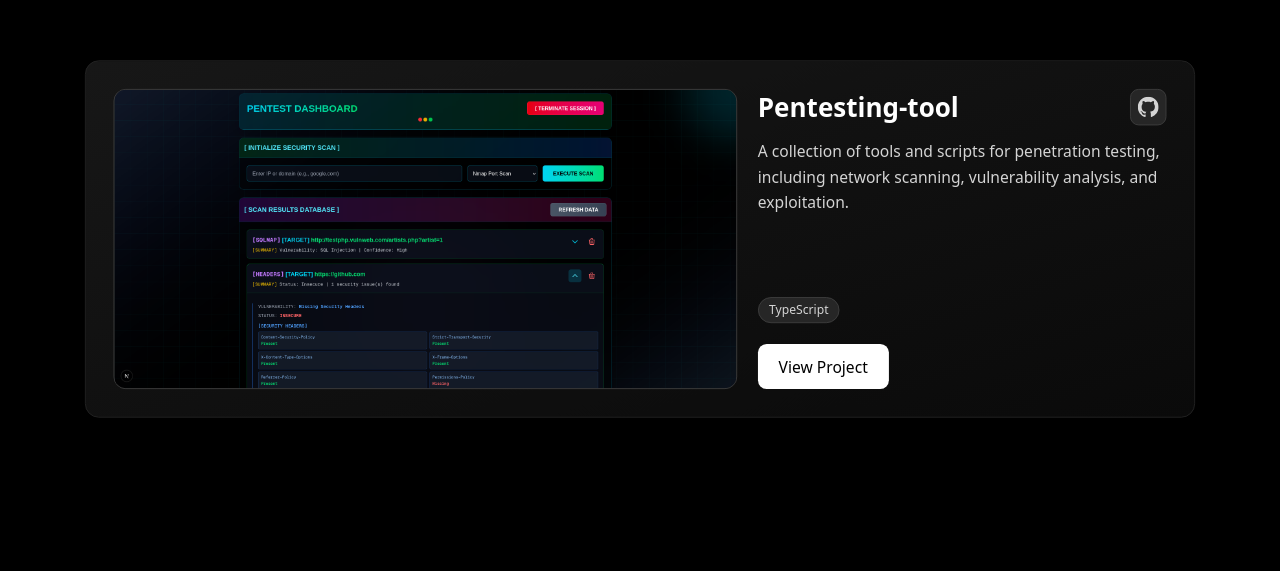
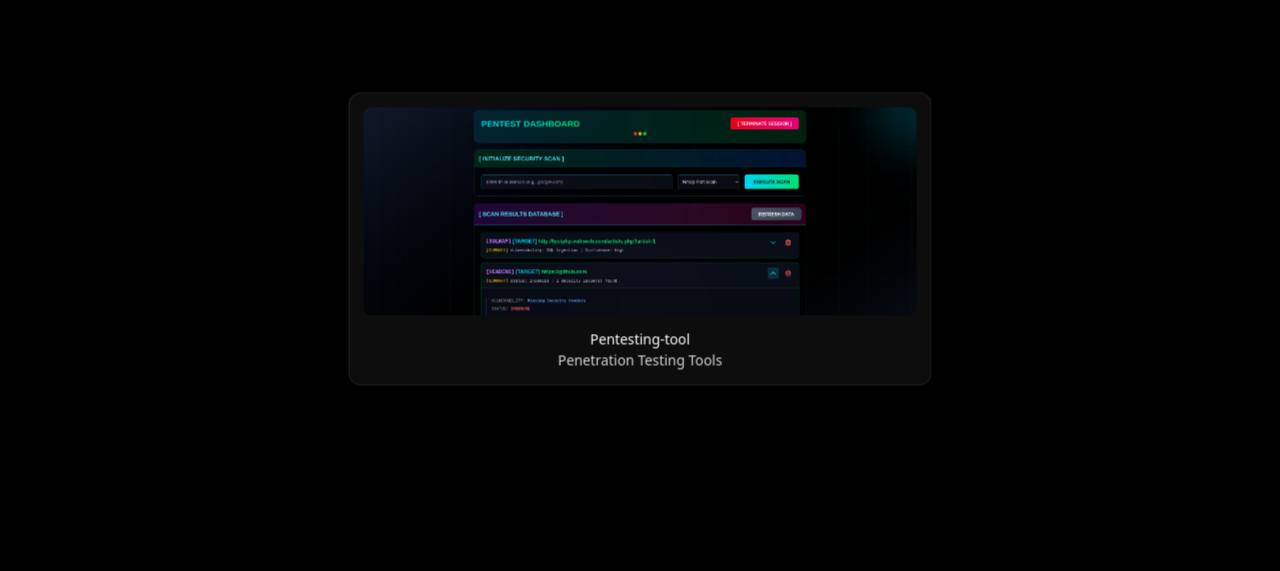
Before and after one commit to Linngeshwar/Linngeshwar-Portfolio, a Next.js app: page / in a window 1280 px wide. Shown: the part 1689-2260 px from the top of the page. Built offline with nearby package versions, Linux system fonts and the light colour scheme; no server answers.

Commit message:
[add] a good projects section finally

```diff
--- /dev/null
+++ b/src/app/components/Projects/ExpandableProjectCard.jsx
@@ -0,0 +1,56 @@
+"use client";
+
+import React from "react";
+import { motion, useTransform } from "motion/react";
+
+export const ExpandableProjectCard = ({
+  project,
+  scrollYProgress,
+  index,
+  totalProjects,
+  setActive,
+  id,
+}) => {
+  const range = [index * (1 / totalProjects), 1];
+  const targetScale = [1, 1 - (totalProjects - index) * 0.05];
+  const scale = useTransform(scrollYProgress, range, targetScale);
+
+  return (
+    <motion.div
+      style={{ scale, top: `calc(-10% + ${index * 20}px)` }}
+      className="h-[100vh] sticky flex flex-col items-center justify-center"
+    >
+      <motion.div
+        layoutId={`card-${project.title}-${id}`}
+        onClick={() => setActive(project)}
+        className="p-4 flex flex-col bg-white/5 backdrop-blur-md border border-white/10 hover:bg-white/10 hover:border-white/20 rounded-xl cursor-pointer w-full max-w-2xl mx-auto transition-all duration-300"
+      >
+        <div className="flex gap-4 flex-col w-full">
+          <motion.div layoutId={`image-${project.title}-${id}`}>
+            <img
+              width={100}
+              height={100}
+              src={project.src}
+              alt={project.title}
+              className="h-60 w-full rounded-lg object-cover object-top"
+            />
+          </motion.div>
+          <div className="flex justify-center items-center flex-col">
+            <motion.h3
+              layoutId={`title-${project.title}-${id}`}
+              className="font-medium text-white text-center md:text-left text-base"
+            >
+              {project.title}
+            </motion.h3>
+            <motion.p
+              layoutId={`description-${project.description}-${id}`}
+              className="text-neutral-300 text-center md:text-left text-base"
+            >
+              {project.description}
+            </motion.p>
+          </div>
+        </div>
+      </motion.div>
+    </motion.div>
+  );
+};
--- a/src/app/components/Projects/ProjectsFinally.jsx
+++ b/src/app/components/Projects/ProjectsFinally.jsx
@@ -1,13 +1,32 @@
 "use client";
 
 import React, { useEffect, useId, useRef, useState } from "react";
-import { AnimatePresence, motion } from "motion/react";
+import { AnimatePresence, motion, useScroll } from "motion/react";
 import { useOutsideClick } from "@/hooks/use-outside-click";
+import { ExpandableProjectCard } from "./ExpandableProjectCard";
+import Lenis from "lenis";
 
-export default function MaybeProjects() {
+export default function ProjectsFinally() {
   const [active, setActive] = useState(null);
   const id = useId();
   const ref = useRef(null);
+  const containerRef = useRef(null);
+  const { scrollYProgress } = useScroll({
+    target: containerRef,
+    offset: ["start start", "end end"],
+  });
+
+  useEffect(() => {
+    const lenis = new Lenis();
+    function raf(time) {
+      lenis.raf(time);
+      requestAnimationFrame(raf);
+    }
+    requestAnimationFrame(raf);
+    return () => {
+      lenis.destroy();
+    };
+  }, []);
 
   useEffect(() => {
     function onKeyDown(event) {
@@ -249,7 +268,12 @@ export default function MaybeProjects() {
   ];
 
   return (
-    <div id="projects" className="py-20 px-4">
+    <div
+      id="projects"
+      ref={containerRef}
+      className="relative"
+      style={{ height: `${(projects.length + 3) * 100}vh` }}
+    >
       <AnimatePresence>
         {active && typeof active === "object" && (
           <motion.div
@@ -286,7 +310,7 @@ export default function MaybeProjects() {
             <motion.div
               layoutId={`card-${active.title}-${id}`}
               ref={ref}
-              className="w-full max-w-[500px] h-full md:h-fit md:max-h-[90%] flex flex-col bg-white dark:bg-neutral-900 sm:rounded-3xl overflow-hidden"
+              className="w-full max-w-[500px] h-full md:h-fit md:max-h-[90%] flex flex-col bg-neutral-900/95 backdrop-blur-xl border border-white/10 sm:rounded-3xl overflow-hidden"
             >
               <motion.div layoutId={`image-${active.title}-${id}`}>
                 <img
@@ -303,13 +327,13 @@ export default function MaybeProjects() {
                   <div className="">
                     <motion.h3
                       layoutId={`title-${active.title}-${id}`}
-                      className="font-medium text-neutral-700 dark:text-neutral-200 text-base"
+                      className="font-medium text-white text-base"
                     >
                       {active.title}
                     </motion.h3>
                     <motion.p
                       layoutId={`description-${active.description}-${id}`}
-                      className="text-neutral-600 dark:text-neutral-400 text-base"
+                      className="text-neutral-300 text-base"
                     >
                       {active.description}
                     </motion.p>
@@ -322,22 +346,24 @@ export default function MaybeProjects() {
                     exit={{ opacity: 0 }}
                     href={active.ctaLink}
                     target="_blank"
-                    className="px-4 py-3 text-sm rounded-full font-bold bg-green-500 text-white"
+                    className="px-4 py-3 text-sm rounded-full font-bold bg-white/10 backdrop-blur-md border border-white/20 text-white hover:bg-white/20 hover:border-white/30 transition-all duration-300"
                   >
                     {active.ctaText}
                   </motion.a>
                 </div>
-                <div className="pt-4 relative px-4">
+                <div className="pt-4 relative px-4 pb-6">
                   <motion.div
                     layout
                     initial={{ opacity: 0 }}
                     animate={{ opacity: 1 }}
                     exit={{ opacity: 0 }}
-                    className="text-neutral-600 text-xs md:text-sm lg:text-base h-40 md:h-fit pb-10 flex flex-col items-start gap-4 overflow-auto dark:text-neutral-400 [mask:linear-gradient(to_bottom,white,white,transparent)] [scrollbar-width:none] [-ms-overflow-style:none] [-webkit-overflow-scrolling:touch]"
+                    className="text-neutral-300 text-xs md:text-sm lg:text-base max-h-60 md:max-h-fit pb-4 flex flex-col items-start gap-4 overflow-auto [scrollbar-width:thin] [scrollbar-color:rgba(255,255,255,0.3)_transparent]"
                   >
-                    {typeof active.content === "function"
-                      ? active.content()
-                      : active.content}
+                    <div className="[&_strong]:text-white [&_strong]:font-semibold">
+                      {typeof active.content === "function"
+                        ? active.content()
+                        : active.content}
+                    </div>
                   </motion.div>
                 </div>
               </div>
@@ -345,42 +371,17 @@ export default function MaybeProjects() {
           </div>
         ) : null}
       </AnimatePresence>
-      <ul className="max-w-2xl mx-auto w-full grid grid-cols-1 md:grid-cols-2 items-start gap-4">
-        {projects.map((card) => (
-          <motion.div
-            layoutId={`card-${card.title}-${id}`}
-            key={card.title}
-            onClick={() => setActive(card)}
-            className="p-4 flex flex-col hover:bg-neutral-50 dark:hover:bg-neutral-800 rounded-xl cursor-pointer"
-          >
-            <div className="flex gap-4 flex-col w-full">
-              <motion.div layoutId={`image-${card.title}-${id}`}>
-                <img
-                  width={100}
-                  height={100}
-                  src={card.src}
-                  alt={card.title}
-                  className="h-60 w-full rounded-lg object-cover object-top"
-                />
-              </motion.div>
-              <div className="flex justify-center items-center flex-col">
-                <motion.h3
-                  layoutId={`title-${card.title}-${id}`}
-                  className="font-medium text-neutral-800 dark:text-neutral-200 text-center md:text-left text-base"
-                >
-                  {card.title}
-                </motion.h3>
-                <motion.p
-                  layoutId={`description-${card.description}-${id}`}
-                  className="text-neutral-600 dark:text-neutral-400 text-center md:text-left text-base"
-                >
-                  {card.description}
-                </motion.p>
-              </div>
-            </div>
-          </motion.div>
-        ))}
-      </ul>
+      {projects.map((project, index) => (
+        <ExpandableProjectCard
+          key={index}
+          project={project}
+          scrollYProgress={scrollYProgress}
+          index={index}
+          totalProjects={projects.length}
+          setActive={setActive}
+          id={id}
+        />
+      ))}
     </div>
   );
 }
--- a/src/app/page.js
+++ b/src/app/page.js
@@ -7,6 +7,7 @@ import About from "./components/About/About";
 import Skills from "./components/Skills/Skills";
 import Contact from "./components/Contact/Contact";
 import MaybeProjects from "./components/Projects/MaybeProjects";
+import ProjectsFinally from "./components/Projects/ProjectsFinally";
 import Footer from "./components/Footer/Footer";
 import QuickFactsCarousel from "./components/About/QuickFactsCarousel";
 import { useRef } from "react";
@@ -65,7 +66,8 @@ export default function Home() {
       <Navbar />
       <About />
       <QuickFactsCarousel />
-      <MaybeProjects />
+      {/* <MaybeProjects /> */}
+      <ProjectsFinally />
 
       {/* Sticky scroll container */}
       <div className="relative">
```
